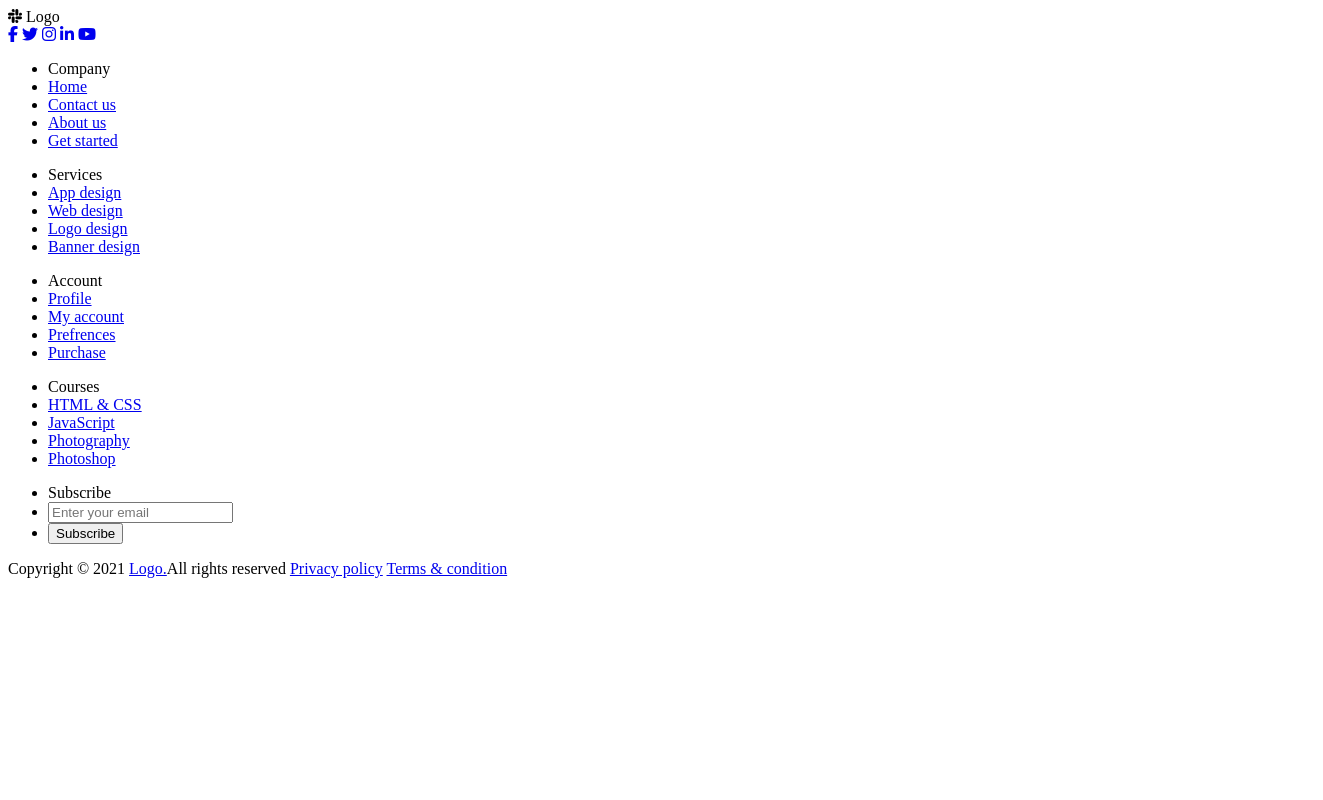
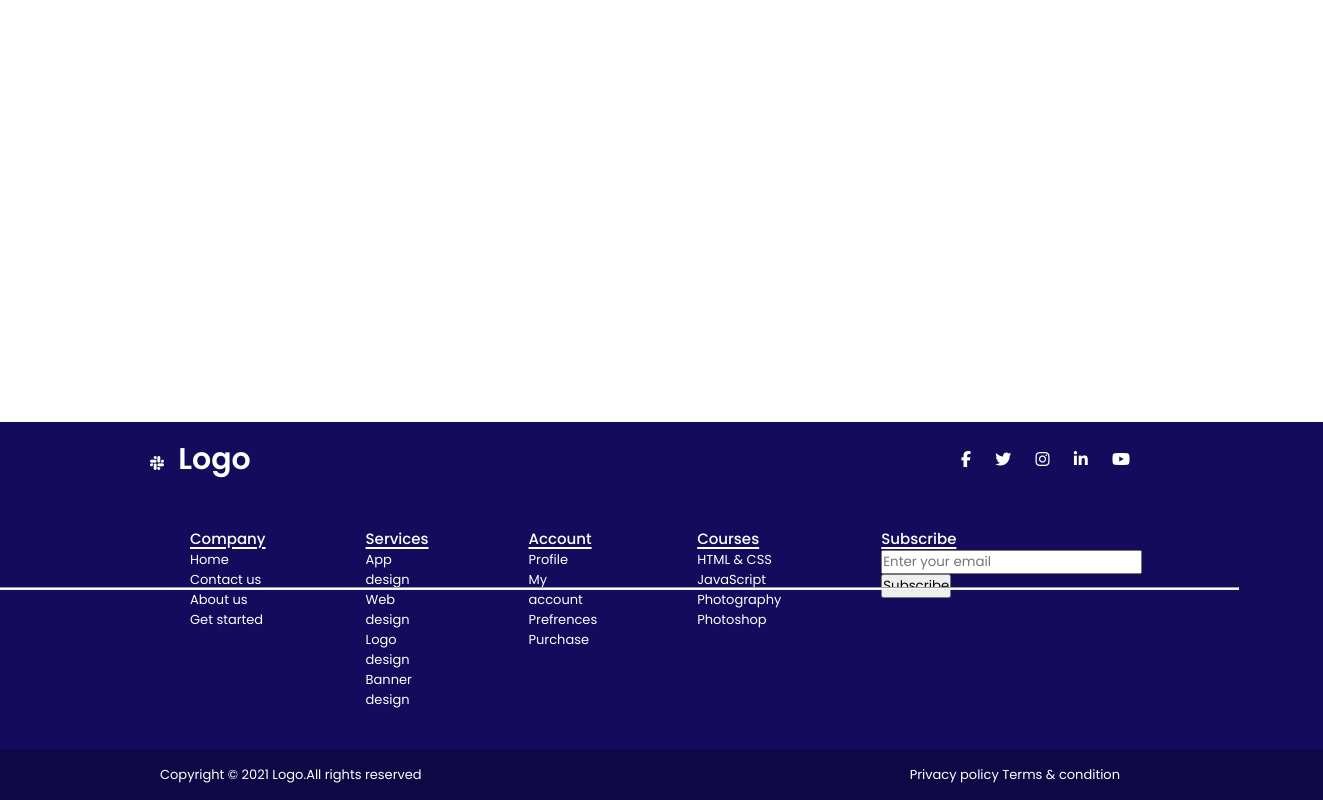
Before and after one commit to ghouseiscoding/FSJSWDB-iNeuron-CSS-Challenges, a plain HTML site: page Footer Section/FooterChallenge_2/index.html in a window 1280 px wide. Shown: the whole page, 1323 px wide, since content can reach past the window. Drawn offline with Linux system fonts and the light colour scheme.

Commit message:
Pushing few challenges online from local storage

```diff
--- a/ButtonChallenges/ButtonChallenge_2/style.css
+++ b/ButtonChallenges/ButtonChallenge_2/style.css
@@ -0,0 +1,28 @@
+*{
+    padding: 0;
+    margin: 0;
+}
+
+body{
+    background-color: #000000;
+}
+.div__btn{
+    display: flex;
+    justify-content: center;
+    align-items: center;
+    height: 100vh;
+}
+
+.btn{
+    padding: 10px 15px;
+    border-radius: 10px;
+    border: 3px solid #FFFF00;
+    background-color: transparent;
+    color: #ffffff;
+    font-family: Arial, Helvetica, sans-serif;
+}
+
+.btn:hover{
+    box-shadow: 1px 1px 10px 3px rgba(255, 255, 0, 1);
+    transition: .2s ease-in-out;
+}
--- a/ButtonChallenges/ButtonChallenge_3/style.css
+++ b/ButtonChallenges/ButtonChallenge_3/style.css
@@ -0,0 +1,35 @@
+
+@import url('https://fonts.googleapis.com/css2?family=Montserrat:ital,wght@0,300;0,400;0,500;0,600;0,700;0,800;0,900;1,100&display=swap');
+
+*{
+    padding: 0;
+    margin: 0;
+}
+
+body{
+    background-color: #CFDFDF;
+}
+
+.btn-wrapper{
+    display: flex;
+    justify-content: center;
+    align-items: center;
+    height: 100vh;
+}
+
+.btn{
+    background-color: #1D437A;
+    padding: 15px 25px;
+    border-radius: 50px;
+    border: none;
+    box-shadow: rgba(0, 0, 0, 0.17) 0px -23px 25px 0px inset, rgba(0, 0, 0, 0.15) 0px -36px 30px 0px inset, rgba(0, 0, 0, 0.1) 0px -79px 40px 0px inset, rgba(0, 0, 0, 0.06) 0px 2px 1px, rgba(0, 0, 0, 0.09) 0px 4px 2px, rgba(0, 0, 0, 0.09) 0px 8px 4px, rgba(0, 0, 0, 0.09) 0px 16px 8px, rgba(0, 0, 0, 0.09) 0px 32px 16px;
+}
+
+
+.btn-text-one{
+    color: #fff;
+    font-size: ;
+    text-transform: uppercase;
+    font-weight: 500;
+    font-family: 'Montserrat', sans-serif;
+}
--- a/Footer Section/FooterChallenge_1/style.css
+++ b/Footer Section/FooterChallenge_1/style.css
@@ -0,0 +1,66 @@
+@import url('https://fonts.googleapis.com/css2?family=Open+Sans:wght@400;500;600;700;800&display=swap');
+
+*{
+    padding: 0;
+    margin: 0;
+}
+
+body{
+    display: flex;
+    justify-content: center;
+    align-items: flex-end;
+    max-width: 1200px;
+    margin: auto;
+}
+
+.heading{
+    margin: 0 0 40px 280px;
+    width: 1000px;
+
+
+}
+
+h2{
+    font-family: 'Open Sans', sans-serif;
+    font-weight: 800;
+}
+
+a{
+    text-decoration: none;
+    color: #000;
+    font-size: 13px;
+    font-family: 'Open Sans', sans-serif;
+
+}
+
+p{
+    margin: 20px 0;
+    font-family: 'Open Sans', sans-serif;
+    font-size: 13px;
+}
+
+h4{
+    font-weight: 800;
+    font-size: 20px;
+    font-family: 'Open Sans', sans-serif;
+
+}
+
+.content{
+    display: flex;
+    justify-content: space-around;
+    width: 1000px;
+    margin: auto;
+}
+
+hr{
+    margin-bottom: 20px;
+    width: 100vw;
+}
+
+footer{
+    margin: 20px;
+    text-align: center;
+    font-family: 'Open Sans', sans-serif;
+    font-size: 14px;
+}
--- a/Footer Section/FooterChallenge_2/index.html
+++ b/Footer Section/FooterChallenge_2/index.html
@@ -27,6 +27,7 @@
             <a href="#"><i class="fab fa-youtube"></i></a>
           </div>
         </div>
+        <hr>
         <div class="link-boxes">
           <ul class="box">
             <li class="link_name">Company</li>
--- a/Footer Section/FooterChallenge_2/style.css
+++ b/Footer Section/FooterChallenge_2/style.css
@@ -0,0 +1,96 @@
+@import url('https://fonts.googleapis.com/css2?family=Poppins:wght@100;200;300;400;500;600;700;800;900&display=swap');
+
+*{
+    padding: 0;
+    margin: 0;
+    font-family: 'Poppins', sans-serif;
+}
+
+body{
+    display: flex;
+    align-items: flex-end;
+    justify-content: center;
+    max-width: 100vw;
+    height: 100vh;
+}
+
+footer{
+    width: 1366px;
+}
+
+.content{
+    display: flex;
+    flex-direction: column;
+    background-color: #140B5C;
+
+}
+
+.top{
+    display: flex;
+    justify-content: space-between;
+    margin: 0px 183px;
+    padding: 15px 0;
+    align-items: center;
+}
+
+hr{
+    background-color: #fff;
+    position: absolute;
+    width: 100vw;
+    bottom: 210px;
+    height: 1px;
+}
+
+.logo_name{
+    font-size: 30px;
+    font-weight: 600;
+    color: #fff;
+}
+
+.fab{
+    margin: 0 10px;
+    color: #fff;
+}
+
+.link_name{
+    font-size: 15px;
+    font-weight: 500;
+    text-decoration: underline 2px;
+    text-underline-offset: 3px;
+    color: #fff;
+}
+
+.link-boxes{
+    display: flex;
+    font-size: 13px;
+    margin: 0 183px;
+    color: #fff;
+
+}
+
+a{
+    text-decoration: none;
+    color: #fff;
+}
+
+.box{
+    margin: 30px 50px 40px;
+    list-style: none;
+}
+
+
+
+.bottom-details{
+    padding: 15px 20px;
+    background-color: #0F0844;
+
+
+}
+
+.bottom_text{
+    display: flex;
+    justify-content: space-between;
+    font-size: 13px;
+    color: #fff;
+    margin: 0 183px;
+}
```
Also changed, not shown: ButtonChallenges/ButtonChallenge_1/index.html (+1 -1 lines), ButtonChallenges/ButtonChallenge_2/index.html (+1 -1 lines), ButtonChallenges/ButtonChallenge_3/index.html (+2 -2 lines), Footer Section/FooterChallenge_1/index.html (+1 -1 lines).
